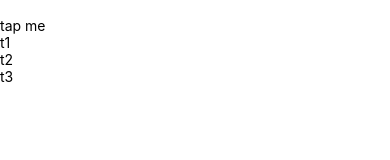
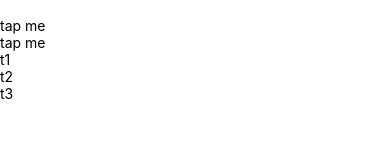
Before and after one commit to paulkwchoi92/react-native-charade-krn, a React Native app in the folder Frontend/: screen / in a window 390 px wide. Shown: the top 160 px of the page. Built offline with nearby package versions, Linux system fonts and the light colour scheme.

Commit message:
adding button

```diff
--- a/Frontend/src/app/todo.js
+++ b/Frontend/src/app/todo.js
@@ -26,9 +26,10 @@ class Todo extends Component {
           value={this.state.newTodo}
           onChangeText={this.handleChange.bind(this)}
         />
-        <TouchableHighlight onPress={this.handlePress.bind(this)}>
+        <TouchableOpacity onPress={this.handlePress.bind(this)}>
           <Text>tap me</Text>
-        </TouchableHighlight>
+          <Text>tap me</Text>
+        </TouchableOpacity>
         {this.state.todos.map(todo => (
           <Text>t{todo}</Text>
         ))}
```
